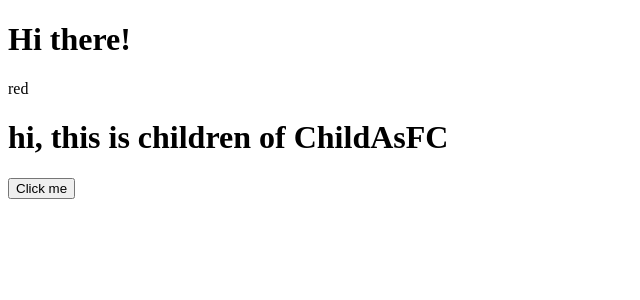
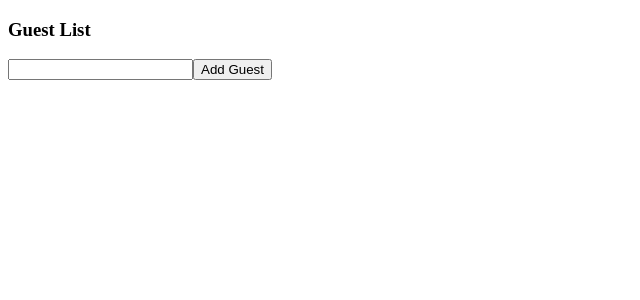
Before and after one commit to zdTang/portfolio-ts-react_Steven_Grider, a React (Create React App) app: page / in a window 1280 px wide. Shown: the top 300 px of the page, without its empty margins (0-640 px from the left). Built offline with nearby package versions, Linux system fonts and the light colour scheme.

Commit message:
010 State with TypeScript
add a GuestList component

```diff
--- a/src/index.tsx
+++ b/src/index.tsx
@@ -1,12 +1,12 @@
 import ReactDOM from "react-dom";
 import React from "react";
 import Parent from "./props/Parent";
+import GuestList from "./state/GuestList";
 
 export const App = () => {
   return (
     <div>
-      <h1>Hi there!</h1>
-      <Parent />
+      <GuestList />
     </div>
   );
 };
--- /dev/null
+++ b/src/state/GuestList.tsx
@@ -0,0 +1,22 @@
+import React from "react";
+import { useState } from "react";
+
+const GuestList: React.FC = () => {
+  const [guest, setGuest] = useState("");
+
+  const addGuestHandler = () => {
+    console.log(guest);
+  };
+
+  const inputHandler = (e: any) => {
+    setGuest(e.target.value);
+  };
+  return (
+    <div>
+      <h3>Guest List</h3>
+      <input type="text" value={guest} onChange={inputHandler} />
+      <button onClick={addGuestHandler}>Add Guest</button>
+    </div>
+  );
+};
+export default GuestList;
```
